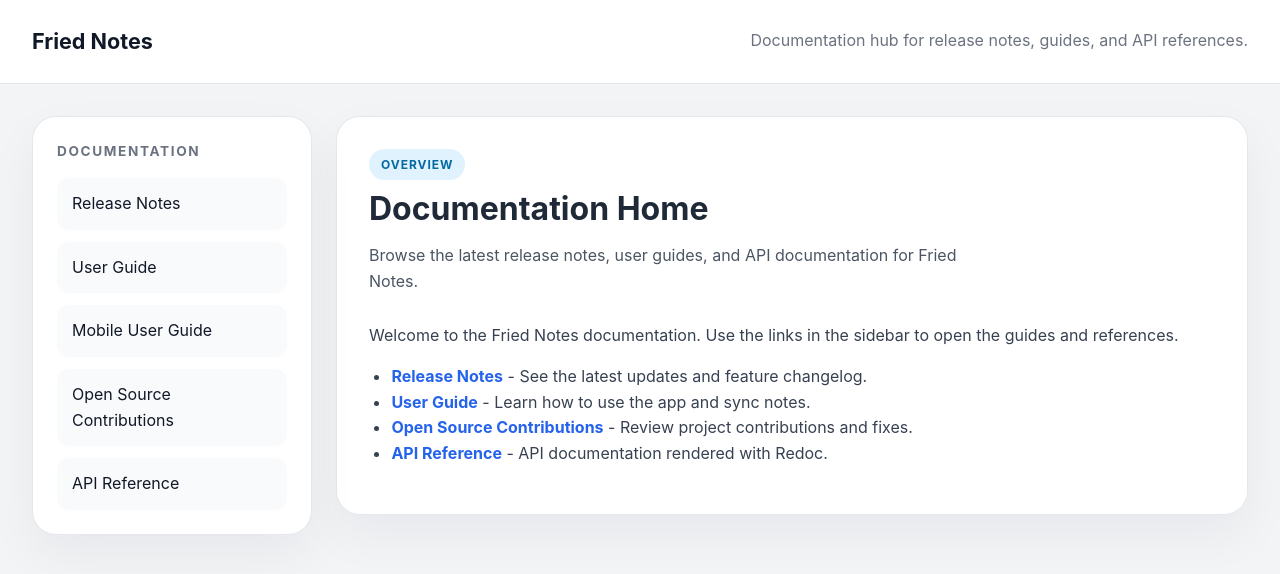
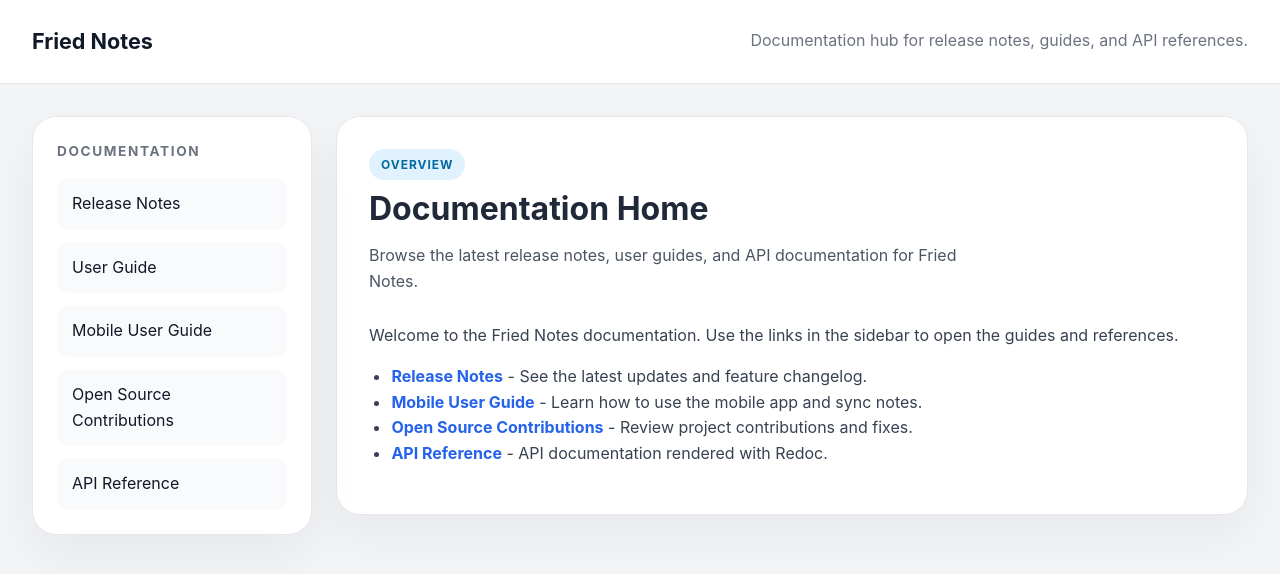
Before and after one commit to Venkat4real/FriedNotes, a Jekyll site: the page docs/index.html, which Jekyll copies as it is, in a window 1280 px wide. Shown: the top 574 px of the page. Built offline with Jekyll 4.4.1, drawn with Linux system fonts in a browser that asks for light colours; some of the changed lines change nothing that is shown.

Commit message:
Updated link for user guide

```diff
--- a/docs/index.html
+++ b/docs/index.html
@@ -20,8 +20,8 @@
           <div class="sidebar-title">Documentation</div>
           <nav class="sidebar-links">
             <a href="./release_notes.html">Release Notes</a>
-            <a href="./joplin_User_guide.html">User Guide</a>
-            <a href="./joplin_Mobile_User_Guide.html">Mobile User Guide</a>
+            <a href="./Joplin_User_guide.html">User Guide</a>
+            <a href="./Joplin_Mobile_User_Guide.html">Mobile User Guide</a>
             <a href="./opensource_contributions.html">Open Source Contributions</a>
             <a href="./api_reference.html">API Reference</a>
           </nav>
@@ -38,7 +38,7 @@
               <p>Welcome to the Fried Notes documentation. Use the links in the sidebar to open the guides and references.</p>
               <ul>
                 <li><strong><a href="./release_notes.html">Release Notes</a></strong> - See the latest updates and feature changelog.</li>
-                <li><strong><a href="./joplin_User_guide.html">User Guide</a></strong> - Learn how to use the app and sync notes.</li>
+                <li><strong><a href="./Joplin_Mobile_User_Guide.html">Mobile User Guide</a></strong> - Learn how to use the mobile app and sync notes.</li>
                 <li><strong><a href="./opensource_contributions.html">Open Source Contributions</a></strong> - Review project contributions and fixes.</li>
                 <li><strong><a href="./api_reference.html">API Reference</a></strong> - API documentation rendered with Redoc.</li>
               </ul>
```
